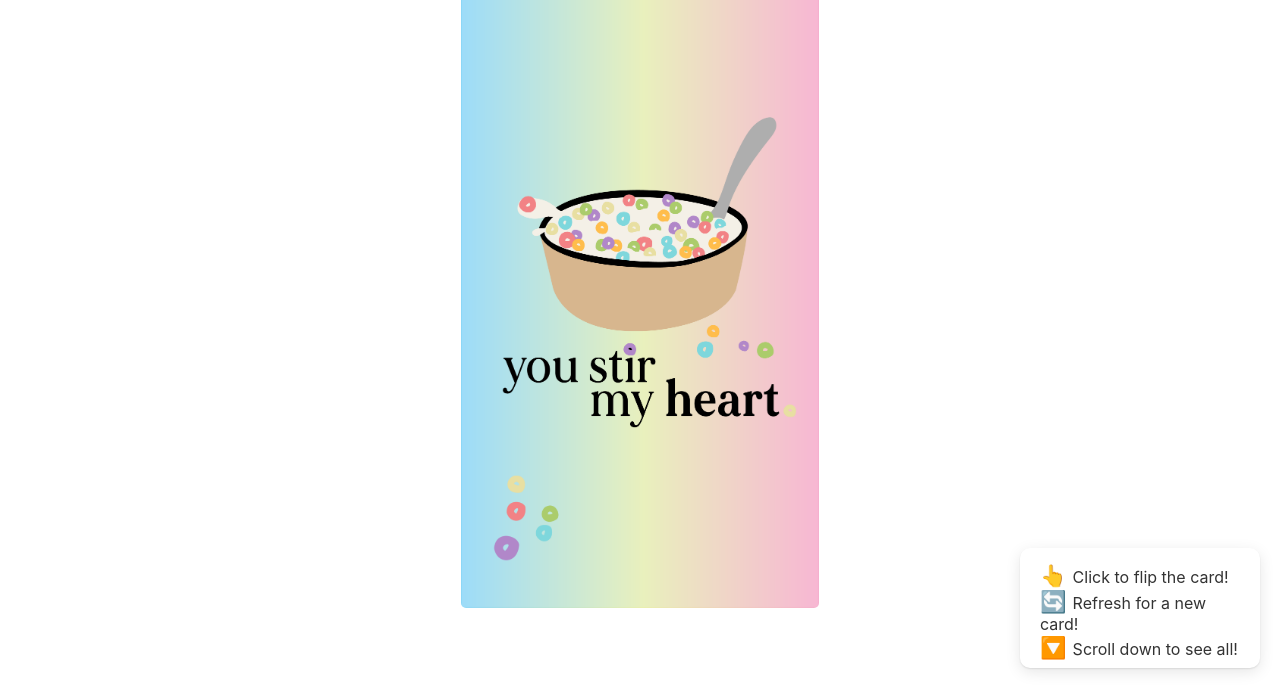
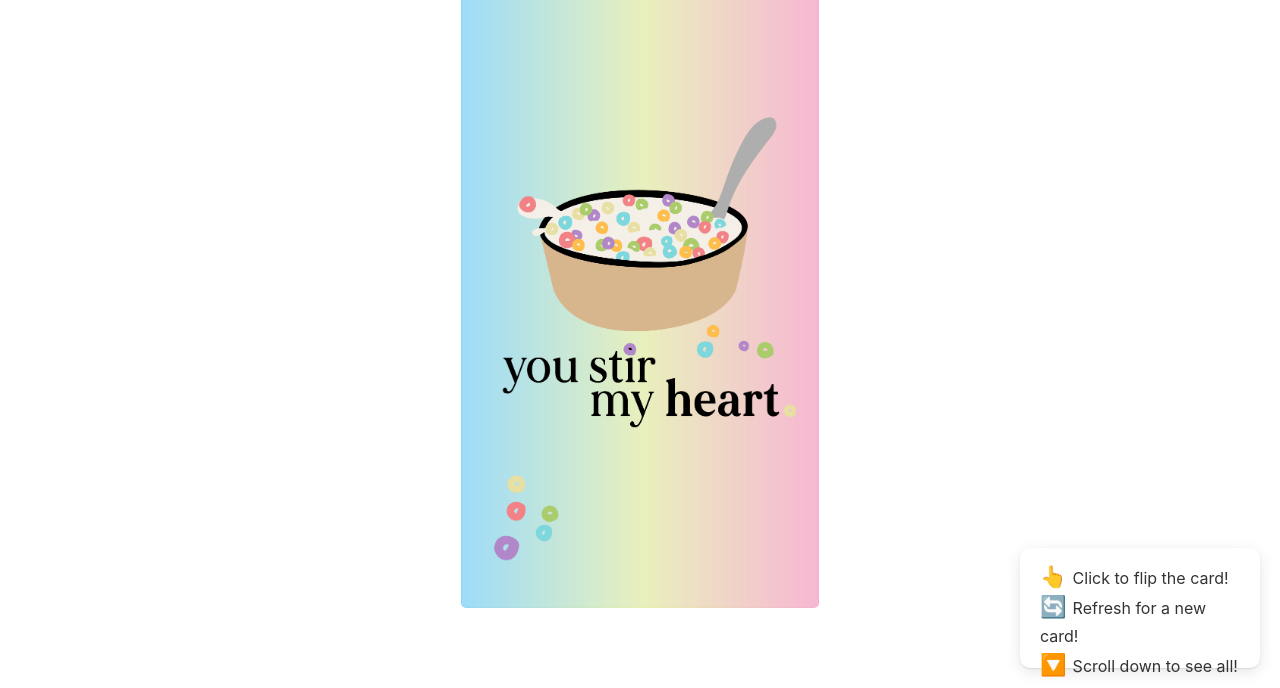
Before and after one commit to InnovativeDesign/valentines.innovativedesign.club, a plain HTML site: page index.html in a window 1280 px wide. Shown: the part 112-800 px from the top of the page. Drawn offline with Linux system fonts and the light colour scheme.

Commit message:
fix line spacing on text box

```diff
--- a/assets/styles.css
+++ b/assets/styles.css
@@ -45,8 +45,6 @@ body {
     display: flex;
     justify-content: center;
     align-items: center;
-    width: 100%;
-    height: 100%;
     position: relative;
     transition: transform 1s;
     transform-style: preserve-3d;
@@ -132,6 +130,7 @@ body {
 .text-bubble p {
     margin-top: 0;
     margin-bottom: 0;
+    line-height: 1.75em;
 }
 
 .text-bubble span {
```
